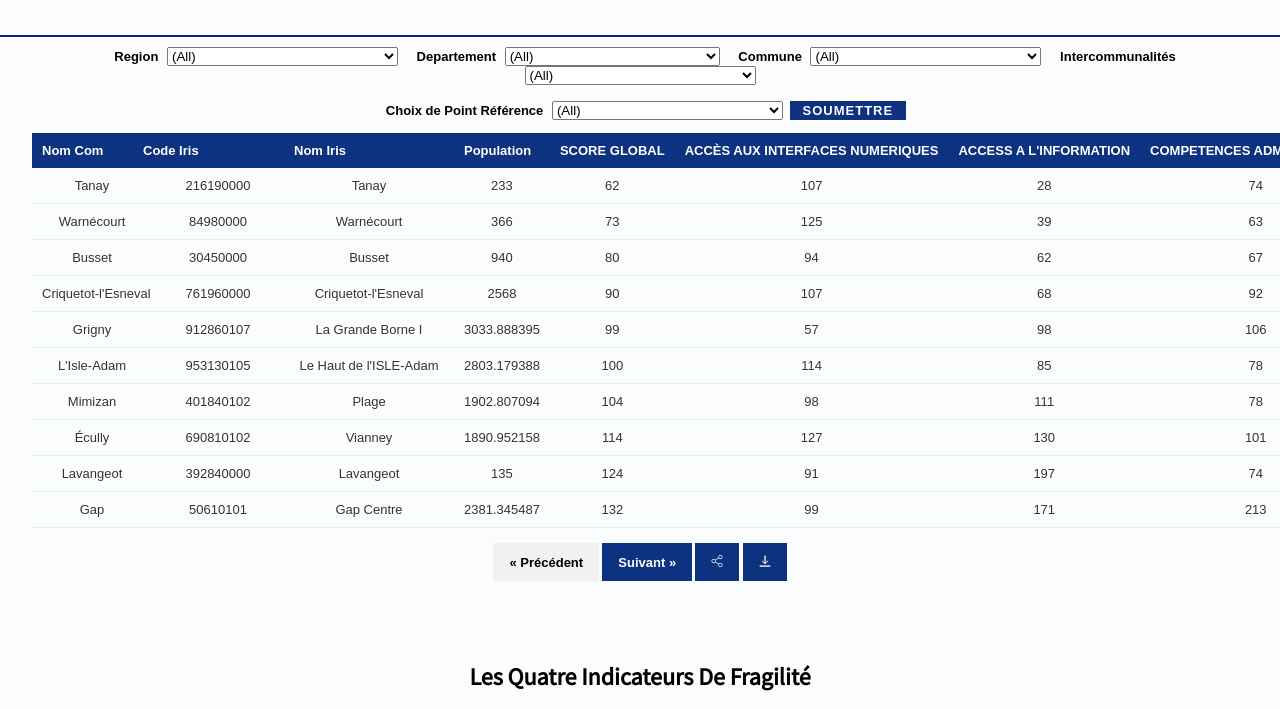
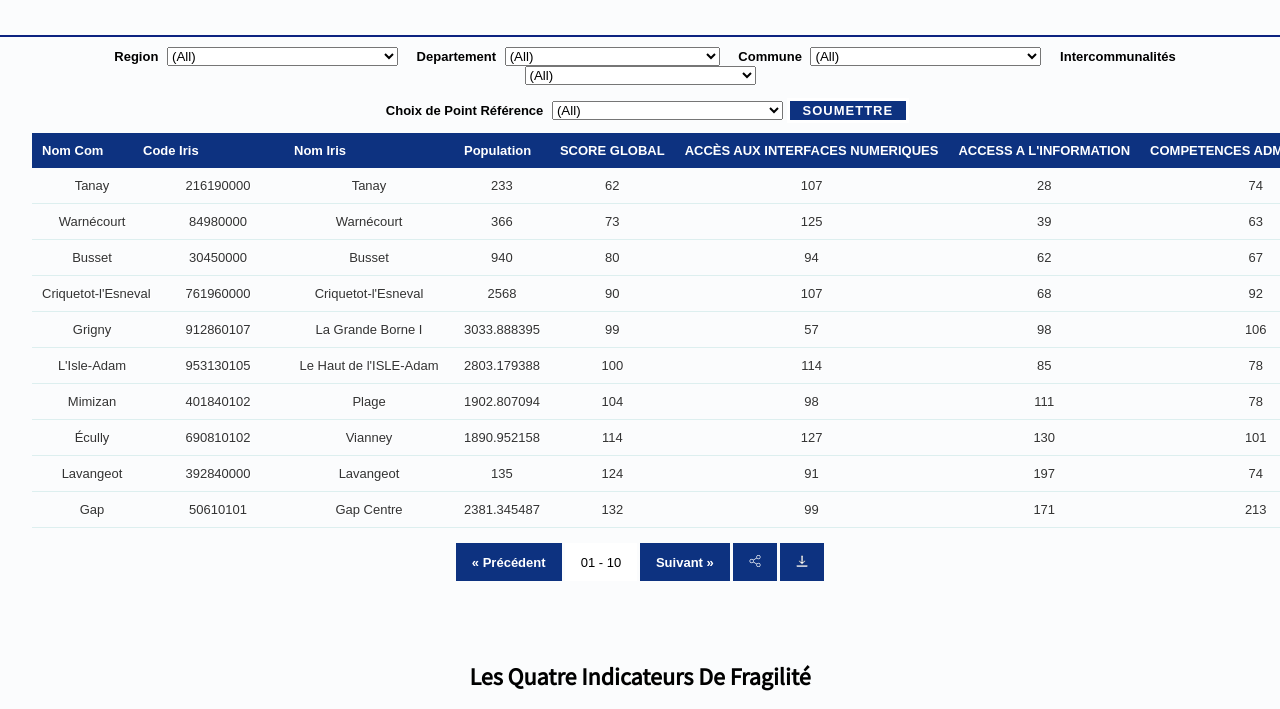
Before and after one commit to ngolehuyhien/Greenades_Frontend, a plain HTML site: page index.html in a window 1280 px wide. Shown: the part 53-762 px from the top of the page. Drawn offline with Linux system fonts and the light colour scheme.

Commit message:
Before intergration

```diff
--- a/css/style.css
+++ b/css/style.css
@@ -132,15 +132,25 @@ a.button.non-active {background:#4b6eb8;}
     color:#fff;
     font: bold 13px Arial, sans-serif;
 }
-.previous{
-    background-color: #f1f1f1;
-    color: #000;
+.share:hover, .previous:hover, .next:hover, .download:hover{
+    opacity: 0.9;
 }
 .share > img{
     height: 12px;
 }
 .download > img{
     height: 12px;
+}
+.row_number{
+    background-color:  #fff;
+    padding: 8px 16px;
+    border: none;
+    height: 22px;
+    display: inline-block;
+    color:#000;
+    font: normal 13px Arial, sans-serif;
+    width: 40px;
+    text-align: center;
 }
 /*Share form*/
 .form-container{
@@ -208,12 +218,12 @@ a.button.non-active {background:#4b6eb8;}
   margin-right: auto;
   width: 50%;
 }
-@media only screen and (min-width: 768px) {
+@media only screen and (min-width: 790px) {
     div.conteneur {width:45%;}
     .quatre-indicators {display:flex;justify-content: space-between;padding:2% 0;}
     .un-indicator {width:25%;}
 }
-@media only screen and (max-width: 767px) {
+@media only screen and (max-width: 790px) {
     div.conteneur, #conteneur-haut {
         width:80%;
     }
--- a/index.html
+++ b/index.html
@@ -176,6 +176,7 @@
 
     <div class="navigator">
         <button type="button" onclick="test()" class="previous">&laquo; Précédent</button>
+        <input type="text" value="01 - 10" readonly class="row_number">
         <button type="button" onclick="" class="next">Suivant &raquo;</button>
         <button type="button" onclick="openShare()" class="share">
             <img src="medias/share.png" alt="share" />
```
